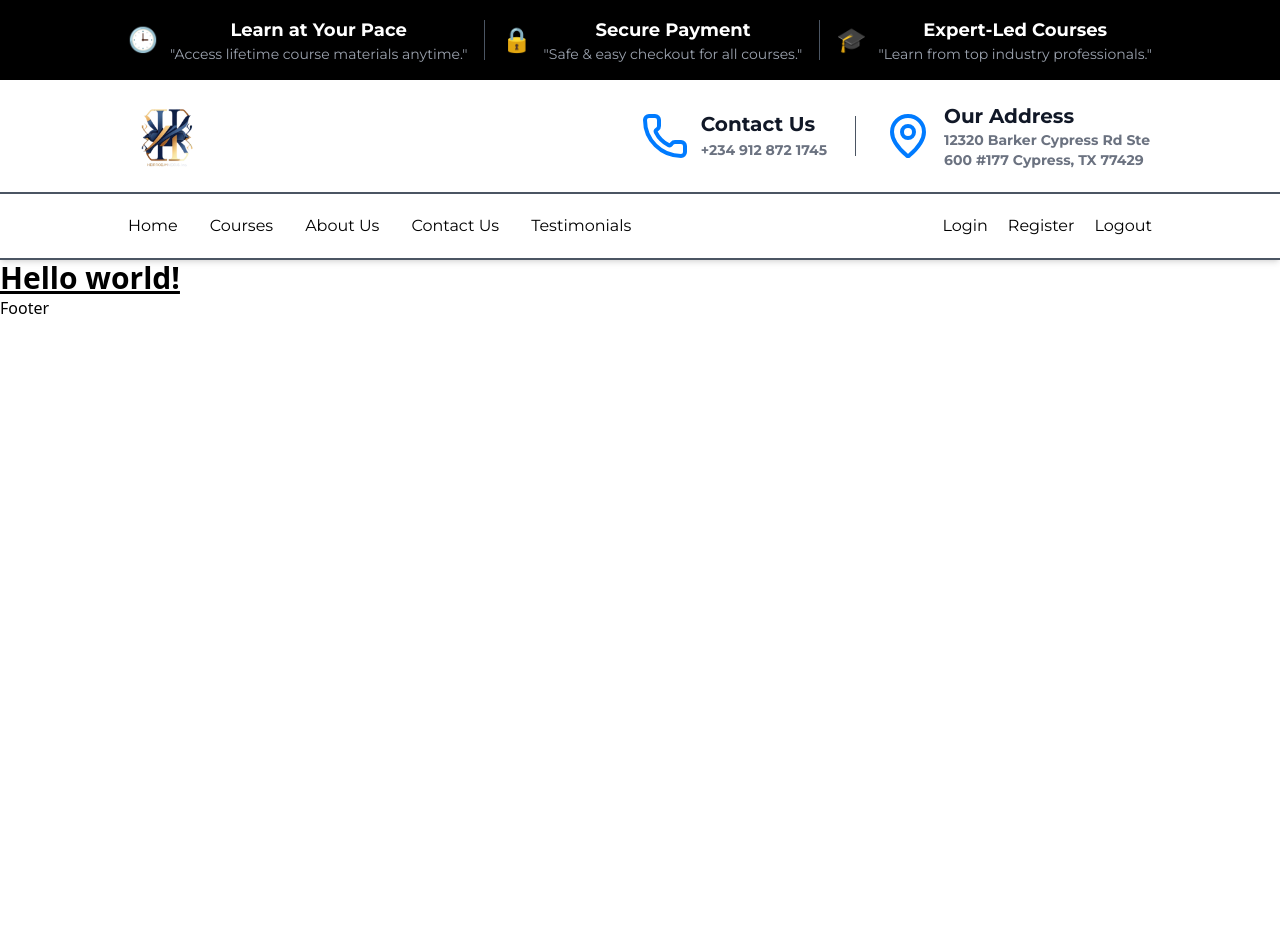
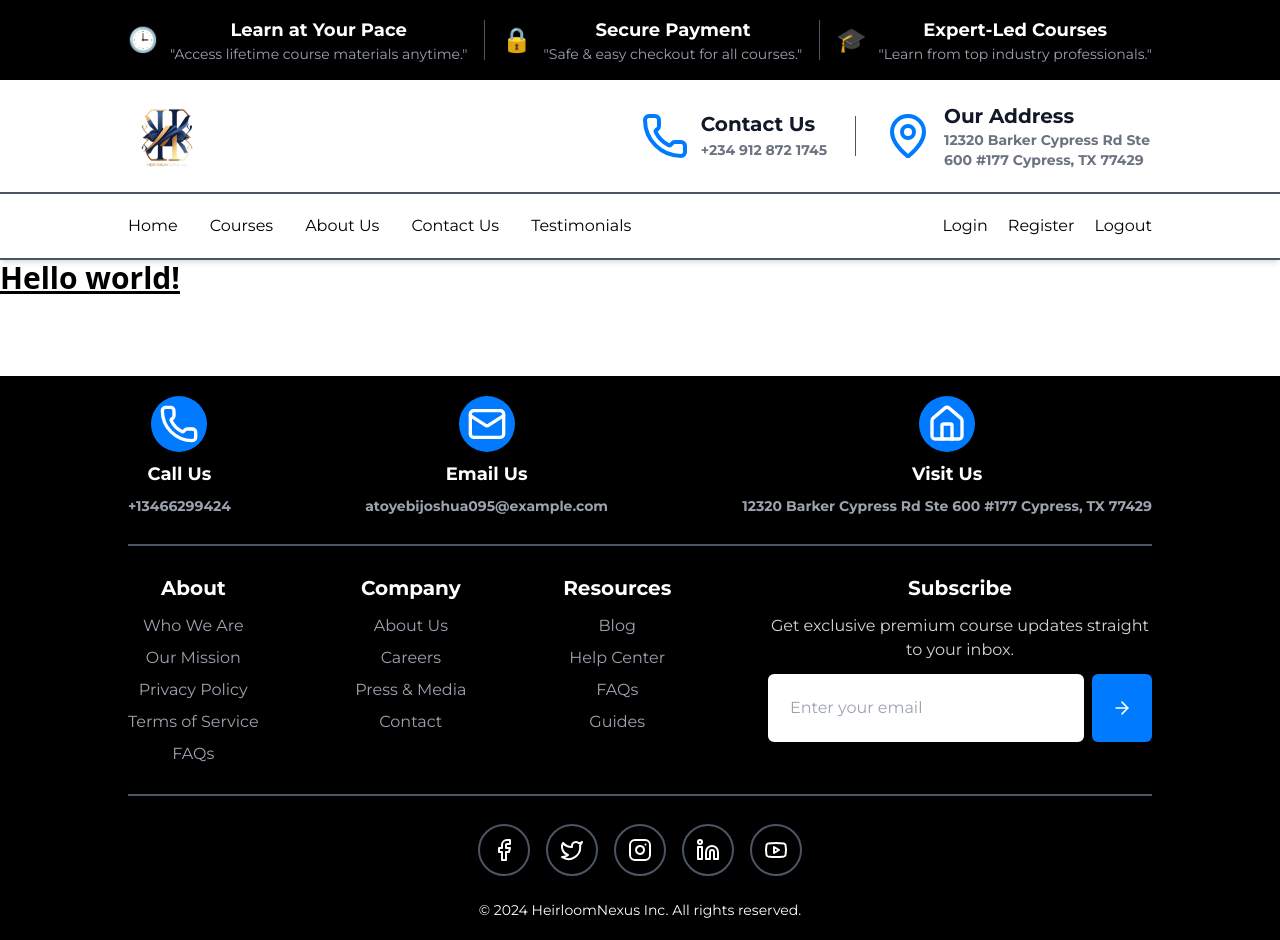
Before and after one commit to Justjoseph0/elearning, a React (Vite) app in the folder frontend/: page / in a window 1280 px wide. Before the commit the page ends 800 px from the top, so only its background shows below. Built offline with nearby package versions, Linux system fonts and the light colour scheme.

Commit message:
added Footer

```diff
--- a/frontend/src/components/Footer.jsx
+++ b/frontend/src/components/Footer.jsx
@@ -1,8 +1,175 @@
-
+import React from "react";
+import { Phone, Mail, Home, Facebook, Twitter, Instagram, Linkedin, Youtube, ArrowRight } from "lucide-react";
 
 const Footer = () => {
   return (
-    <div>Footer</div>
+    <footer className="py-5 bg-black font-montserrat mt-20">
+      <div className="max-w-[80%] mx-auto flex flex-col gap-4">
+        <div className="flex flex-col md:flex-row justify-between items-center space-y-4 md:space-y-0 md:space-x-10">
+          {/* Call Us */}
+          <div className="flex flex-col items-center space-y-2">
+            <div className="bg-primary text-white p-2 rounded-full">
+              <Phone className="w-10 h-10" />
+            </div>
+            <h3 className="font-semibold text-lg text-white">Call Us</h3>
+            <p className="text-gray-400 text-sm font-semibold">+13466299424</p>
+          </div>
+
+          {/* Email Us */}
+          <div className="flex flex-col items-center space-y-2">
+            <div className="bg-primary text-white p-2 rounded-full">
+              <Mail className="w-10 h-10" />
+            </div>
+            <h3 className="font-semibold text-lg text-white">Email Us</h3>
+            <p className="text-gray-400 text-sm font-semibold">
+              atoyebijoshua095@example.com
+            </p>
+          </div>
+
+          {/* Visit Us */}
+          <div className="flex flex-col items-center space-y-2">
+            <div className="bg-primary text-white p-2 rounded-full">
+              <Home className="w-10 h-10" />
+            </div>
+            <h3 className="font-semibold text-lg text-white">Visit Us</h3>
+            <p className="text-gray-400 text-sm font-semibold">
+              12320 Barker Cypress Rd Ste 600 #177 Cypress, TX 77429
+            </p>
+          </div>
+        </div>
+
+        <div className="my-3 border-b-2 border-gray-600"></div>
+
+        <div className="flex flex-col md:flex-row justify-between text-white">
+          <div className="flex flex-col items-center">
+            <h2 className="text-xl font-semibold mb-3">About</h2>
+            <ul className="space-y-2 text-center font-medium text-gray-400">
+              <li>
+                <a href="#" className="hover:text-hoverLight transition duration-300">
+                  Who We Are
+                </a>
+              </li>
+              <li>
+                <a href="#" className="hover:text-hoverLight transition duration-300">
+                  Our Mission
+                </a>
+              </li>
+              <li>
+                <a href="#" className="hover:text-hoverLight transition duration-300">
+                  Privacy Policy
+                </a>
+              </li>
+              <li>
+                <a href="#" className="hover:text-hoverLight transition duration-300">
+                  Terms of Service
+                </a>
+              </li>
+              <li>
+                <a href="#" className="hover:text-hoverLight transition duration-300">
+                  FAQs
+                </a>
+              </li>
+            </ul>
+          </div>
+
+          <div className="flex flex-col items-center">
+            <h2 className="text-xl font-semibold mb-3">Company</h2>
+            <ul className="space-y-2 text-center font-medium text-gray-400">
+              <li>
+                <a href="#" className="hover:text-hoverLight transition duration-300">
+                  About Us
+                </a>
+              </li>
+              <li>
+                <a href="#" className="hover:text-hoverLight transition duration-300">
+                  Careers
+                </a>
+              </li>
+              <li>
+                <a href="#" className="hover:text-hoverLight transition duration-300">
+                  Press & Media
+                </a>
+              </li>
+              <li>
+                <a href="#" className="hover:text-hoverLight transition duration-300">
+                  Contact
+                </a>
+              </li>
+            </ul>
+          </div>
+
+          <div className="flex flex-col items-center">
+            <h2 className="text-xl font-semibold mb-3">Resources</h2>
+            <ul className="space-y-2 text-center font-medium text-gray-400">
+              <li>
+                <a href="#" className="hover:text-hoverLight transition duration-300">
+                  Blog
+                </a>
+              </li>
+              <li>
+                <a href="#" className="hover:text-hoverLight transition duration-300">
+                  Help Center
+                </a>
+              </li>
+              <li>
+                <a href="#" className="hover:text-hoverLight transition duration-300">
+                  FAQs
+                </a>
+              </li>
+              <li>
+                <a href="#" className="hover:text-hoverLight transition duration-300">
+                  Guides
+                </a>
+              </li>
+            </ul>
+          </div>
+
+          <div className="flex flex-col items-center text-white space-y-3">
+            <h2 className="text-xl font-semibold">Subscribe</h2>
+            <p className="text-gray-300 text-center max-w-sm">
+              Get exclusive premium course updates straight to your inbox.
+            </p>
+
+            <div className="flex w-full max-w-md space-x-2">
+              <input
+                type="email"
+                placeholder="Enter your email"
+                className="flex-1 p-5 rounded-md border-white border-2 focus:ring-2 focus:ring-hoverDark"
+              />
+              <button className="bg-primary hover:bg-hoverDark text-white p-5 rounded-md flex items-center">
+                <ArrowRight className="w-5 h-5" />
+              </button>
+            </div>
+          </div>
+        </div>
+
+        <div className="my-3 border-b-2 border-gray-600"></div>
+
+        <div className="mx-auto flex flex-col items-center gap-6 px-4 text-white">
+          <div className="flex gap-4">
+            <a href="#" className="text-white hover:text-primary text-xl border-2 border-gray-600 rounded-full p-3">
+              <Facebook />
+            </a>
+            <a href="#" className="text-white hover:text-primary text-xl border-2 border-gray-600 rounded-full p-3">
+              <Twitter />
+            </a>
+            <a href="#" className="text-white hover:text-primary text-xl border-2 border-gray-600 rounded-full p-3">
+              <Instagram />
+            </a>
+            <a href="#" className="text-white hover:text-primary text-xl border-2 border-gray-600 rounded-full p-3">
+              <Linkedin />
+            </a>
+            <a href="#" className="text-white hover:text-primary text-xl border-2 border-gray-600 rounded-full p-3">
+              <Youtube />
+            </a>
+          </div>
+
+          <div className="text-center md:text-left text-sm">
+            &copy; 2024 HeirloomNexus Inc. All rights reserved.
+          </div>
+        </div>
+      </div>
+    </footer>
   )
 }
 
```
